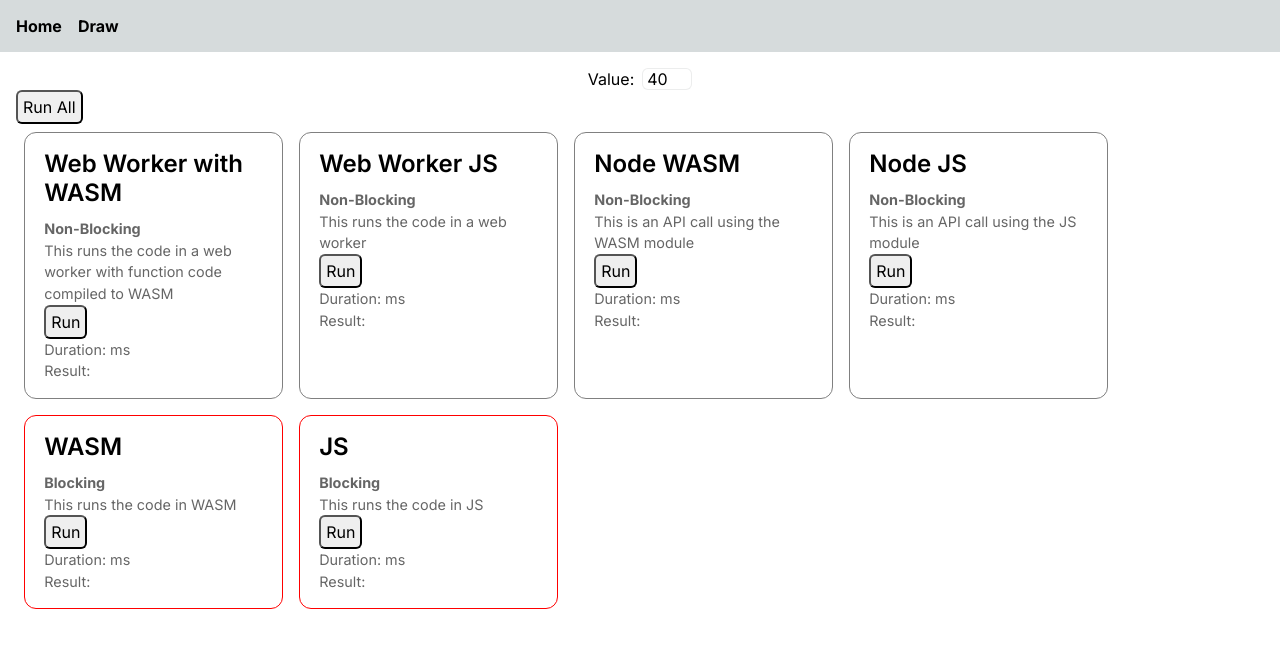
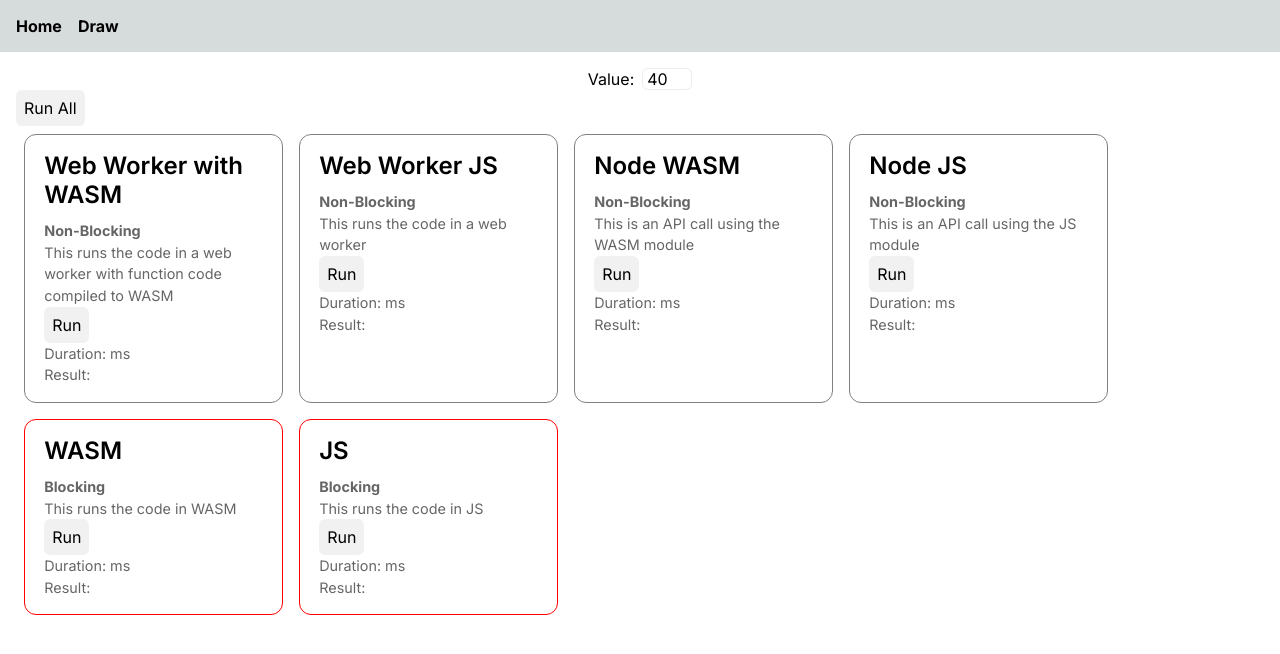
Before and after one commit to alexwine36/NextJS-WASM-and-WebWorkers, a Next.js app in the folder apps/sample-nextjs/: page / in a window 1280 px wide. Shown: the top 654 px of the page. Built offline with nearby package versions, Linux system fonts and the light colour scheme.

Commit message:
fix: updated styling

```diff
--- /dev/null
+++ b/apps/sample-nextjs/src/components/Button/index.module.css
@@ -0,0 +1,23 @@
+
+
+.button {
+    background-color: #f1f1f1;
+	color: black;
+	padding: 0.5em;
+	font-size: 16px;
+	border: none;
+	cursor: pointer;
+	margin-right: 1em;
+	/* height: 100%; */
+	/* display: flex; */
+	/* align-items: center; */
+    transition: all 0.3s;
+}
+
+.button:disabled {
+    opacity: 0.5;
+}
+
+.button:hover {
+    box-shadow: 1px 3px 8px 0 rgba(0, 0, 0, 0.2);
+}
--- /dev/null
+++ b/apps/sample-nextjs/src/components/Button/index.tsx
@@ -0,0 +1,7 @@
+import { ButtonHTMLAttributes } from 'react';
+import styles from './index.module.css';
+
+export const Button = (props: ButtonHTMLAttributes<HTMLButtonElement>) => {
+	console.log(styles);
+	return <button className={styles.button} type="button" {...props} />;
+};
--- a/apps/sample-nextjs/src/components/OptionGrid/index.tsx
+++ b/apps/sample-nextjs/src/components/OptionGrid/index.tsx
@@ -2,6 +2,7 @@
 
 import { useAtom } from 'jotai';
 import { useComparisons } from '../../hooks/use-comparisons';
+import { Button } from '../Button';
 import { RunnableComparisonCard } from '../RunnableComparisonCard';
 import styles from './index.module.css';
 export const OptionGrid = () => {
@@ -10,7 +11,7 @@ export const OptionGrid = () => {
 	const [optionsAtoms] = useAtom(optionsAtomsAtom);
 	return (
 		<div>
-			<button onClick={handleRunAll}>Run All</button>
+			<Button onClick={handleRunAll}>Run All</Button>
 			<div className={styles.grid}>
 				{optionsAtoms.map((option, index) => (
 					<RunnableComparisonCard atom={option} key={index} />
--- a/apps/sample-nextjs/src/components/RunnableComparisonCard/index.tsx
+++ b/apps/sample-nextjs/src/components/RunnableComparisonCard/index.tsx
@@ -2,6 +2,7 @@ import { PrimitiveAtom, useAtom, useAtomValue } from 'jotai';
 import { ComparisonOptionAtom, inputAtom, microtaskQueueAtom } from '../../state/atoms';
 import { formatNumber } from '../../utils/format-number';
 import { timeFunction } from '../../utils/time-func';
+import { Button } from '../Button';
 import { ComparisonCard } from '../ComparisonCard';
 
 type RunnableComparisonCardProps = {
@@ -53,8 +54,8 @@ export const RunnableComparisonCard = ({ atom }: RunnableComparisonCardProps) =>
 	};
 
 	return (
-		<ComparisonCard title={title} description={description} danger={mainThread}>
-			<button
+		<ComparisonCard danger={mainThread} description={description} title={title}>
+			<Button
 				disabled={running}
 				onClick={async () => {
 					await handleRun();
@@ -62,7 +63,7 @@ export const RunnableComparisonCard = ({ atom }: RunnableComparisonCardProps) =>
 			>
 				Run
 				{/* Run {mainThread ? 'Main Thread' : 'Web Worker'} */}
-			</button>
+			</Button>
 			<div>
 				<p>Duration: {formatNumber(duration)}ms</p>
 				<p>Result: {formatNumber(result)}</p>
```
